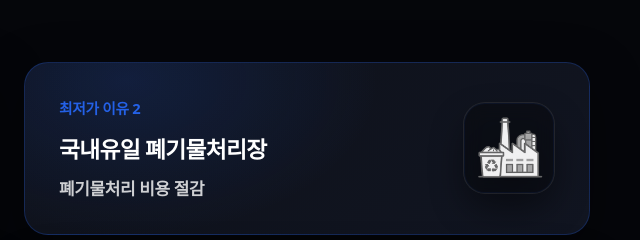
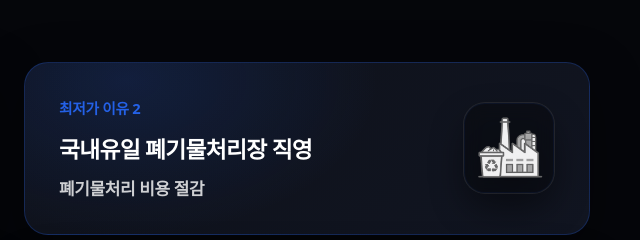
Before and after one commit to songmanx/muchon-goyang, a plain HTML site: page index.html in a window 1280 px wide. Shown: the part 1340-1580 px from the top of the page, 630-1270 px from the left. Drawn offline with Linux system fonts and the light colour scheme; a web font is replaced by a local one.

Commit message:
chore: bulk upload via script

```diff
--- a/index.html
+++ b/index.html
@@ -114,7 +114,7 @@ height="0" width="0" style="display:none;visibility:hidden"></iframe></noscript>
 <div class="cost-card">
 <div class="card-left">
 <div class="card-label">최저가 이유 2</div>
-<h3>국내유일 폐기물처리장</h3>
+<h3>국내유일 폐기물처리장 직영</h3>
 <p>폐기물처리 비용 절감</p>
 </div>
 <div class="card-icon" aria-hidden="true">
```
